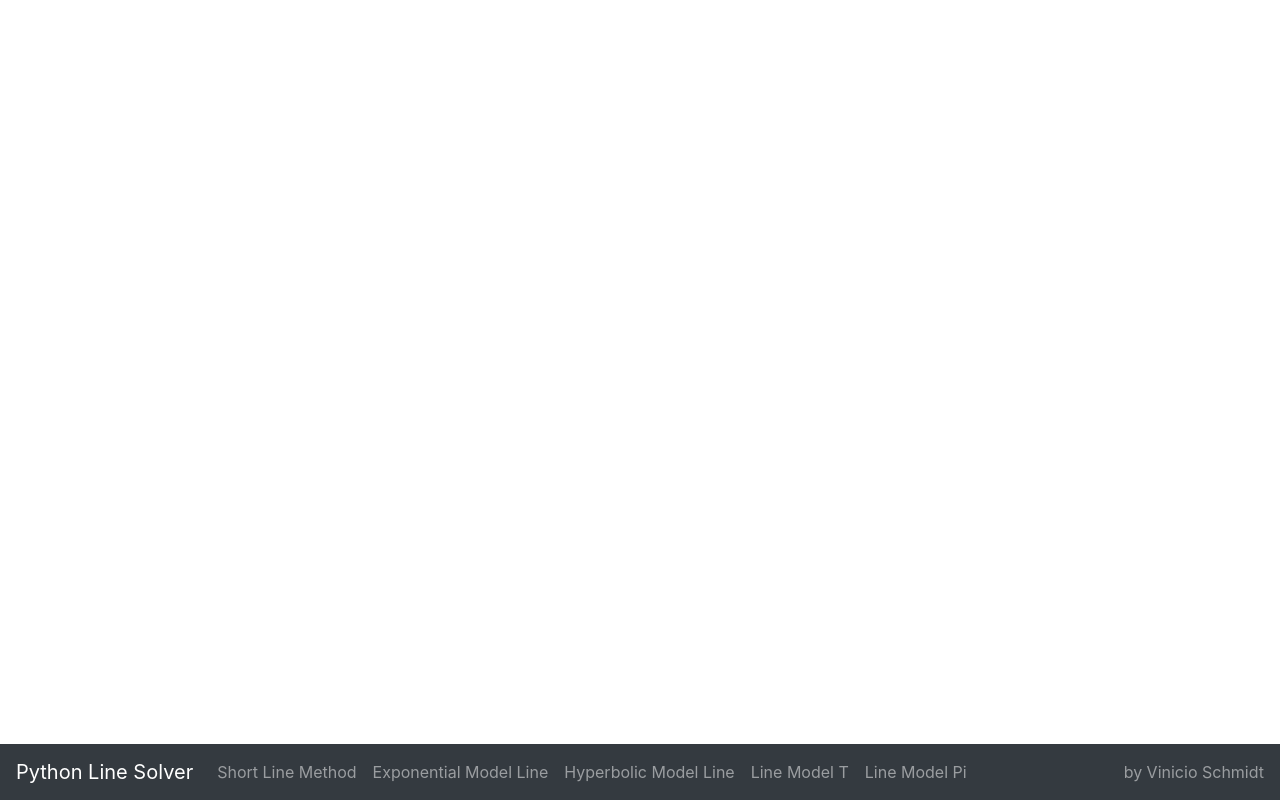
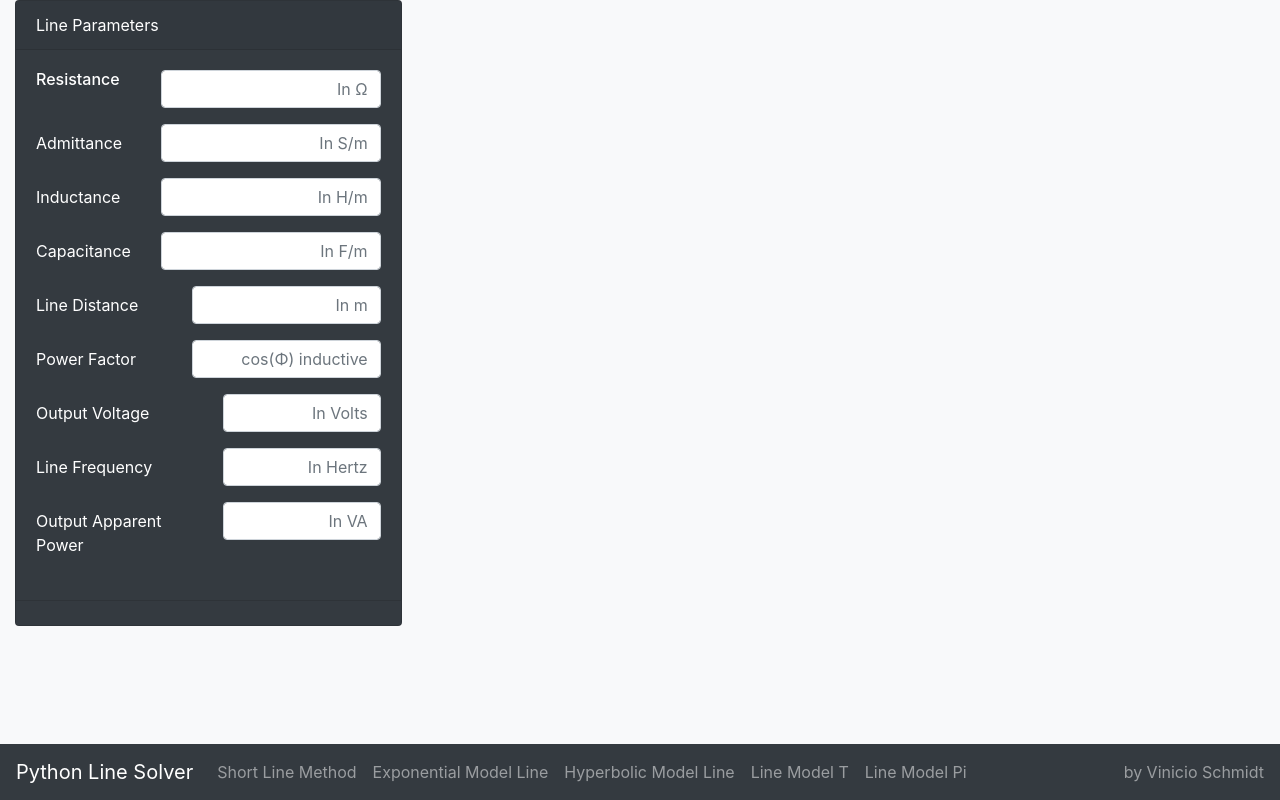
Before and after one commit to vschmidt/PythonTransLineResolver, a Django app: template calc_methods/templates/calc_methods/index.html in a window 1280 px wide. Run offline with Django 3.2, Linux system fonts and the light colour scheme; the template is opened without the code that fills it, so the values that code supplies are empty; some libraries are stand-ins or nearby versions.

Commit message:
Side Card from implemented

```diff
--- a/calc_methods/templates/calc_methods/index.html
+++ b/calc_methods/templates/calc_methods/index.html
@@ -1,4 +1,96 @@
 {% extends "calc_methods/partinal/base.html" %}
 {% block content %}
+<div class="col-md-12 row">
+    <div class="col-md-6 col-lg-4 my-auto">
+        <div class="card text-white bg-dark mb-3">
+            <div class="card-header">Line Parameters</div>
+            <div class="card-body">
 
+                <!-- Resistance -->
+                <div class="form-group row">
+                    <h6 class="col-md-4 card-title">Resistance</h6>
+                    <div class="col-md-8">
+                        <input type="text" class="form-control text-right" id="resistance_input" placeholder="In Ω">
+                    </div>
+                </div>
+
+                <!-- Admittance -->
+                <div class="form-group row">
+                    <label for="admittance_input" class="col-sm-4 col-form-label">Admittance</label>
+                    <div class="col-sm-8">
+                        <input type="text" class="form-control text-right" id="admittance_input" placeholder="In S/m">
+                    </div>
+                </div>
+
+                <!-- Inductance -->
+                <div class="form-group row">
+                    <label for="inductance_input" class="col-sm-4 col-form-label">Inductance</label>
+                    <div class="col-sm-8">
+                        <input type="text" class="form-control text-right" id="inductance_input" placeholder="In H/m">
+                    </div>
+                </div>
+
+                <!-- Capacitance -->
+                <div class="form-group row">
+                    <label for="capacitance_input" class="col-sm-4 col-form-label">Capacitance</label>
+                    <div class="col-sm-8">
+                        <input type="text" class="form-control text-right" id="capacitance_input" placeholder="In F/m">
+                    </div>
+                </div>
+
+                <!-- Line Distance -->
+                <div class="form-group row">
+                    <label for="distance_input" class="col-md-4 col-lg-5 col-form-label">Line Distance</label>
+                    <div class="col-md-8 col-lg-7">
+                        <input type="text" class="form-control text-right" id="distance_input" placeholder="In m">
+                    </div>
+                </div>
+
+                <!-- Power Factor -->
+                <div class="form-group row">
+                    <label for="power_factor_input" class="col-md-4 col-lg-5 col-form-label">Power Factor</label>
+                    <div class="col-md-8 col-lg-7">
+                        <input type="text" class="form-control text-right" id="power_factor_input"
+                            placeholder="cos(Φ) inductive">
+                    </div>
+                </div>
+
+                <!-- Output Voltage -->
+                <div class="form-group row">
+                    <label for="output_voltage_input" class="col-md-5 col-lg-6 col-form-label">Output
+                        Voltage</label>
+                    <div class="col-md-7 col-lg-6">
+                        <input type="text" class="form-control text-right" id="output_voltage_input"
+                            placeholder="In Volts">
+                    </div>
+                </div>
+
+                <!-- Line Frequency -->
+                <div class="form-group row">
+                    <label for="line_frequency_input" class="col-md-5 col-lg-6 col-form-label">Line
+                        Frequency</label>
+                    <div class="col-md-7 col-lg-6">
+                        <input type="text" class="form-control text-right" id="line_frequency_input"
+                            placeholder="In Hertz">
+                    </div>
+                </div>
+
+                <!-- Output Apparent Power -->
+                <div class="form-group row">
+                    <label for="output_aparent_power_input" class="col-md-5 col-lg-6 col-form-label">Output Apparent
+                        Power</label>
+                    <div class="col-md-7 col-lg-6">
+                        <input type="text" class="form-control text-right" id="output_aparent_power_input"
+                            placeholder="In VA">
+                    </div>
+                </div>
+
+            </div>
+            <div class="card-footer bg-dark text-white"></div>
+        </div>
+    </div>
+    <div class="col-md-9 col-lg-8">
+
+    </div>
+</div>
 {% endblock %}
--- a/calc_methods/templates/calc_methods/partinal/base.html
+++ b/calc_methods/templates/calc_methods/partinal/base.html
@@ -8,7 +8,7 @@
     <link rel="stylesheet" href="https://stackpath.bootstrapcdn.com/bootstrap/4.3.1/css/bootstrap.min.css" integrity="sha384-ggOyR0iXCbMQv3Xipma34MD+dH/1fQ784/j6cY/iJTQUOhcWr7x9JvoRxT2MZw1T" crossorigin="anonymous">
     <title>Python Line Solver</title>
 </head>
-<body>
+<body class="bg-light">
 {% include 'calc_methods/partinal/nav-bar.html' %}
 
 {% block content %}
```
